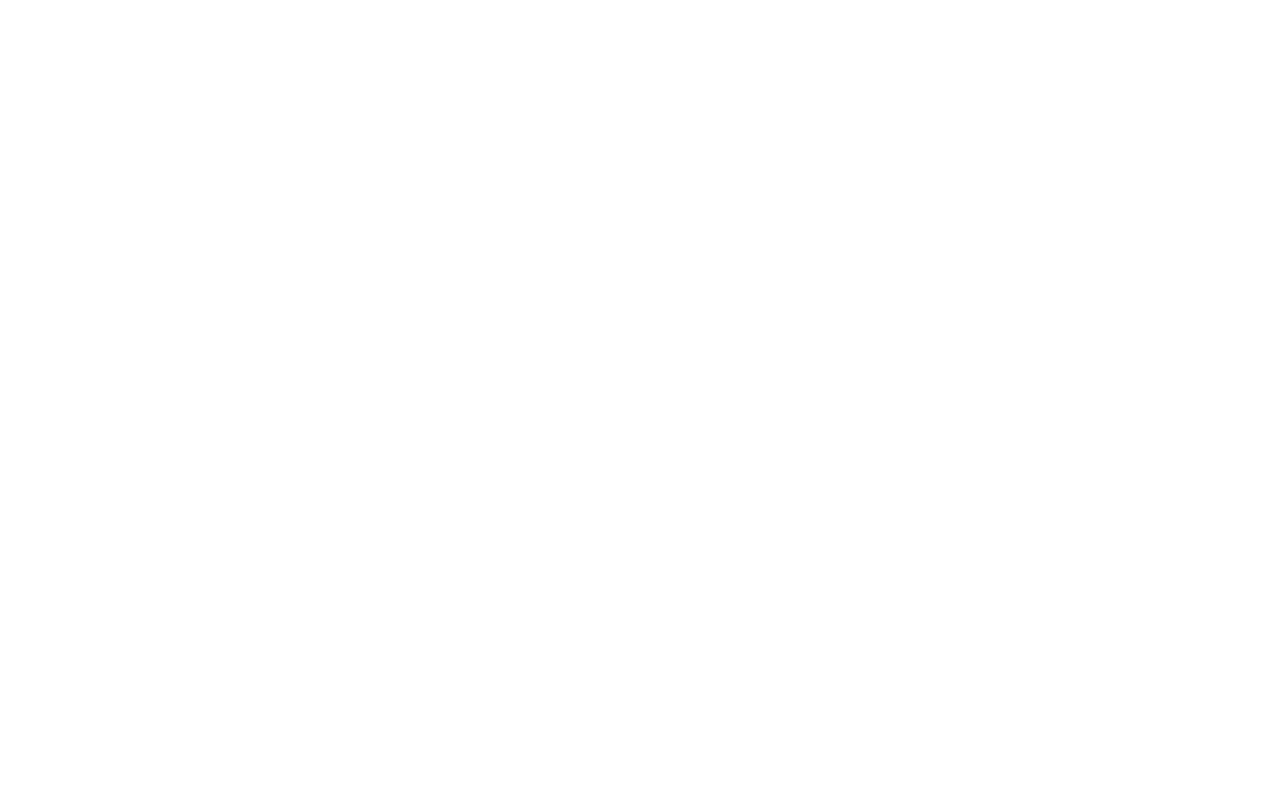
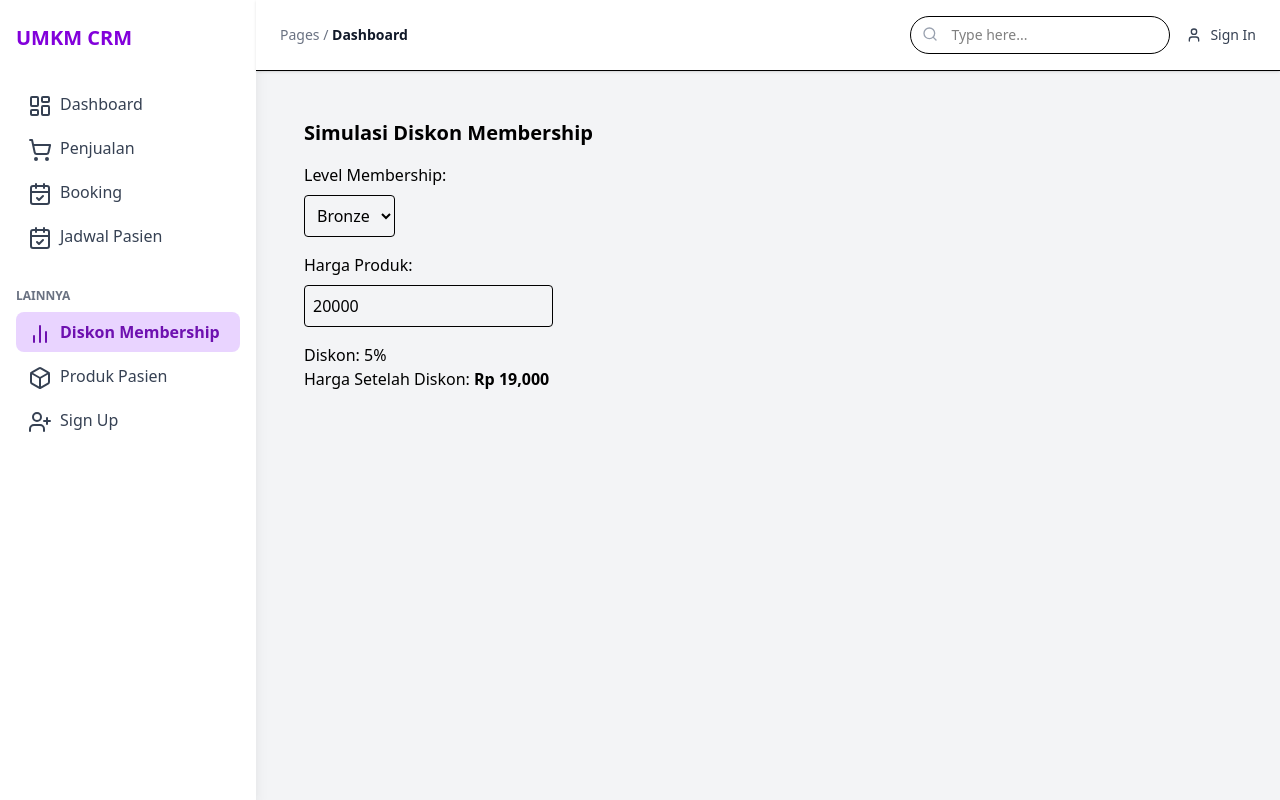
Before and after one commit to putri-isneini/crm-dokterGigi-kelompok9-2sic, a React (Vite) app: page /diskon-membership in a window 1280 px wide. Before the commit this address had no page. Built offline with nearby package versions, Linux system fonts and the light colour scheme.

Commit message:
diskon sm produk pasien done put, produk salah git HEHEHEH

```diff
--- a/src/App.jsx
+++ b/src/App.jsx
@@ -5,7 +5,8 @@ import MainLayout from './components/MainLayout'
 import Dashboard from './pages/Dashboard'
 import Booking from './pages/Booking'
 import JadwalPasien from './pages/JadwalPasien'
-import Produk from './pages/Produk' // <--- Tambahkan ini
+import Diskon from './pages/Diskon';
+import ProdukPasien from './pages/ProdukPasien'
 
 function App() {
   const [bookings, setBookings] = useState([
@@ -80,7 +81,8 @@ function App() {
           }
         />
         <Route path="/jadwalpasien" element={<JadwalPasien bookings={bookings} />} />
-        <Route path="/produk" element={<Produk />} /> {/* <-- Ini dia */}
+        <Route path="/diskon-membership" element={<Diskon />} />
+        <Route path="/produk-pasien" element={<ProdukPasien />} />
       </Route>
     </Routes>
   )
--- a/src/components/Sidebar.jsx
+++ b/src/components/Sidebar.jsx
@@ -22,8 +22,8 @@ const menuItems = [
 ]
 
 const accountItems = [
-  { name: 'Produk', icon: <Box />, path: '/produk' },
-  { name: 'Sign In', icon: <LogIn />, path: '/signin' },
+   { name: 'Diskon Membership', icon: <BarChart2 />, path: '/diskon-membership' },,
+  { name: 'Produk Pasien', icon: <Box />, path: '/produk-pasien' },
   { name: 'Sign Up', icon: <UserPlus />, path: '/signup' },
 ]
 
--- /dev/null
+++ b/src/pages/Diskon.jsx
@@ -0,0 +1,45 @@
+import React, { useState } from "react";
+
+const Diskon = () => {
+  const [level, setLevel] = useState("Bronze");
+  const [harga, setHarga] = useState(20000);
+
+  const getDiskon = () => {
+    if (level === "Bronze") return 0.05;
+    if (level === "Silver") return 0.10;
+    if (level === "Gold") return 0.15;
+    return 0;
+  };
+
+  const hargaDiskon = harga - harga * getDiskon();
+
+  return (
+    <div className="p-6">
+      <h2 className="text-xl font-bold mb-4">Simulasi Diskon Membership</h2>
+
+      <label className="block mb-2">Level Membership:</label>
+      <select
+        value={level}
+        onChange={(e) => setLevel(e.target.value)}
+        className="p-2 border rounded mb-4"
+      >
+        <option value="Bronze">Bronze</option>
+        <option value="Silver">Silver</option>
+        <option value="Gold">Gold</option>
+      </select>
+
+      <label className="block mb-2">Harga Produk:</label>
+      <input
+        type="number"
+        value={harga}
+        onChange={(e) => setHarga(Number(e.target.value))}
+        className="p-2 border rounded mb-4"
+      />
+
+      <p>Diskon: {getDiskon() * 100}%</p>
+      <p>Harga Setelah Diskon: <strong>Rp {hargaDiskon.toLocaleString()}</strong></p>
+    </div>
+  );
+};
+
+export default Diskon;
--- a/src/pages/Produk.jsx
+++ b/src/pages/ProdukPasien.jsx
@@ -69,29 +69,29 @@ const dataAwal = [
   },
 ]
 
-const Produk = () => {
+const ProdukPasien = () => {
   const [produk, setProduk] = useState([])
   const [search, setSearch] = useState('')
   const [form, setForm] = useState({ nama: '', harga: '', stok: '', gambar: '' })
   const [editIndex, setEditIndex] = useState(null)
 
   useEffect(() => {
-    const dataLocal = localStorage.getItem('produk')
+    const dataLocal = localStorage.getItem('produkPasien')
     if (dataLocal) {
       setProduk(JSON.parse(dataLocal))
     } else {
       setProduk(dataAwal)
-      localStorage.setItem('produk', JSON.stringify(dataAwal))
+      localStorage.setItem('produkPasien', JSON.stringify(dataAwal))
     }
   }, [])
 
   const simpanLocal = (data) => {
-    localStorage.setItem('produk', JSON.stringify(data))
+    localStorage.setItem('produkPasien', JSON.stringify(data))
   }
 
   const resetDataAwal = () => {
     if (confirm('Yakin ingin reset ke data awal? Semua data akan diganti.')) {
-      localStorage.setItem('produk', JSON.stringify(dataAwal))
+      localStorage.setItem('produkPasien', JSON.stringify(dataAwal))
       setProduk(dataAwal)
       setForm({ nama: '', harga: '', stok: '', gambar: '' })
       setEditIndex(null)
@@ -144,7 +144,7 @@ const Produk = () => {
   return (
     <div className="p-6">
       <h1 className="text-2xl font-bold text-pink-800 mb-4">
-        Produk yang tersedia
+        Produk Pasien
       </h1>
 
       {/* Form Tambah/Edit */}
@@ -250,8 +250,15 @@ const Produk = () => {
           )}
         </tbody>
       </table>
+
+      <button
+        onClick={resetDataAwal}
+        className="mt-6 bg-gray-300 text-gray-800 px-4 py-2 rounded hover:bg-gray-400"
+      >
+        Reset ke Produk Awal
+      </button>
     </div>
   )
 }
 
-export default Produk
+export default ProdukPasien
```
